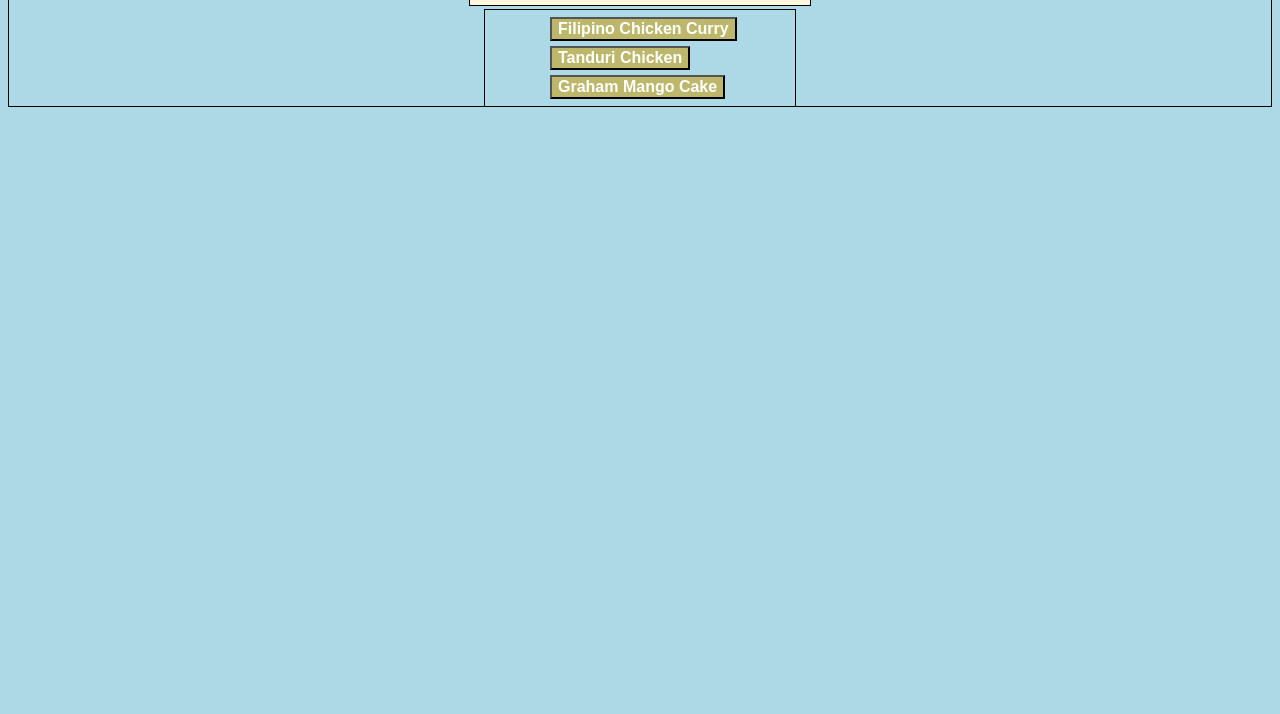
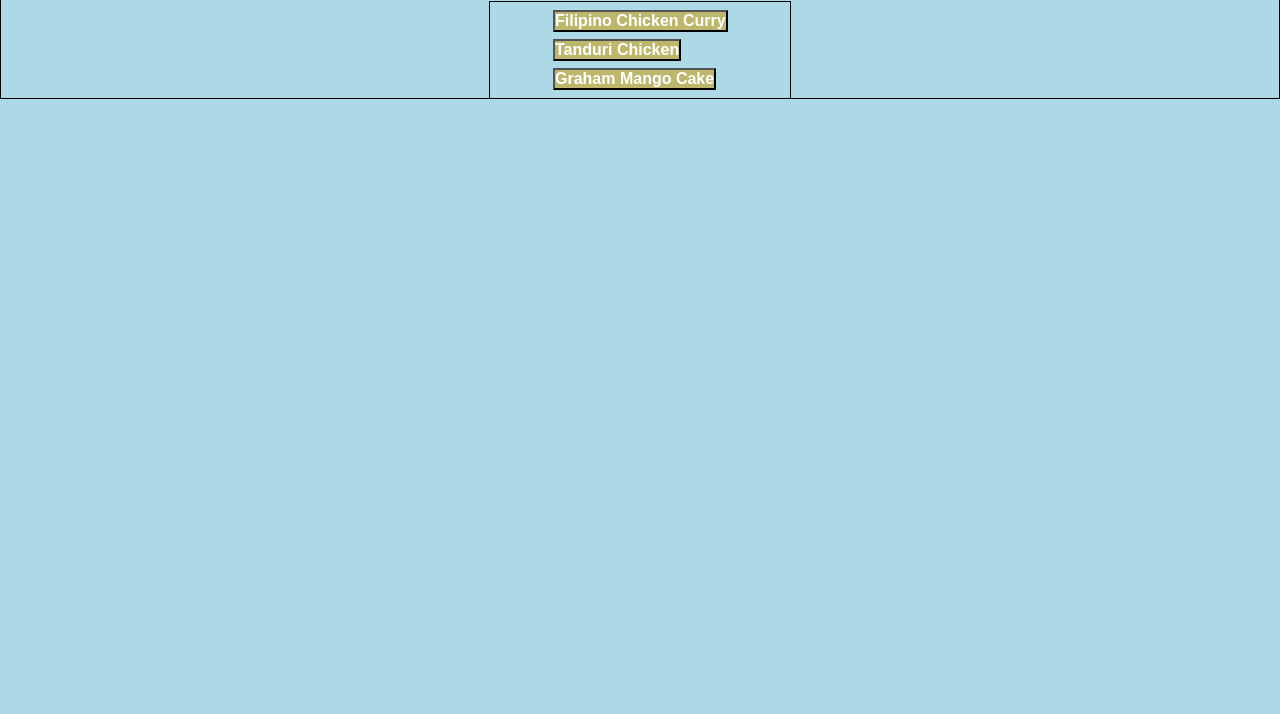
Before and after one commit to Luvi-Tatsu/odin-recipes, a plain HTML site: page index.html in a window 1280 px wide. Shown: the part 86-800 px from the top of the page. Drawn offline with Linux system fonts and the light colour scheme.

Commit message:
add a reset to style.css

```diff
--- a/style.css
+++ b/style.css
@@ -1,3 +1,10 @@
+*,*::after,*::before{
+box-sizing: border-box;
+}
+*{
+    margin:0;
+    padding:0;
+}
 body{
     font-family:  Arial, Helvetica, sans-serif;
     background-color: lightblue;
```
